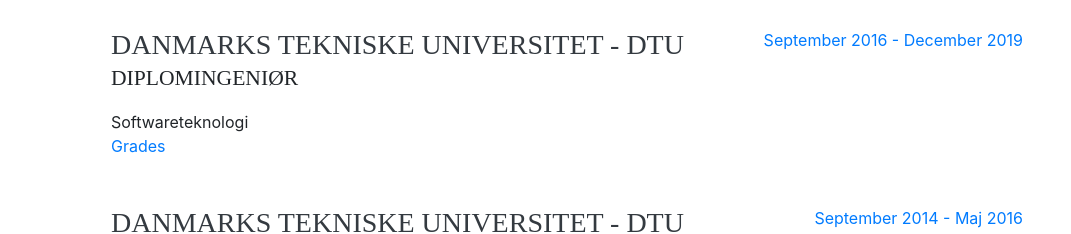
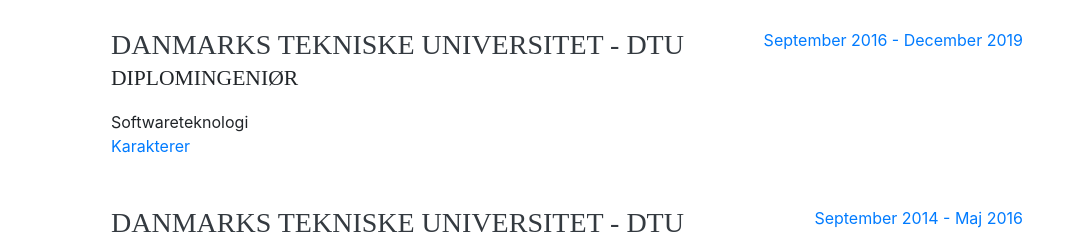
Before and after one commit to JesperBang/JesperBang.github.io, a Vue app: page / in a window 1280 px wide. Shown: the part 2380-2614 px from the top of the page, without its empty margins (209-1280 px from the left). Built offline with nearby package versions, Linux system fonts and the light colour scheme; a web font is replaced by a local one; what vue-flag-icon would draw is missing.

Commit message:
Updated grades link

```diff
--- a/src/App.vue
+++ b/src/App.vue
@@ -111,7 +111,7 @@
               <h3 class="mb-0">{{ edu3[Locale].title }}</h3>
               <div class="subheading mb-3">{{ edu3[Locale].subtitle }}</div>
               <div>{{ edu3[Locale].subject }}</div>
-              <a href="http://cn.inside.dtu.dk/cnnet/Grades/Public.aspx?Id=QCDRCASPH5">Grades</a>
+              <a href="	http://cn.inside.dtu.dk/cnnet/Grades/Public.aspx?Id=EPPH2V82AE">Karakterer</a>
             </div>
             <div class="resume-date text-md-right">
               <span class="text-primary">{{ edu3[Locale].fromto }}</span>
```
